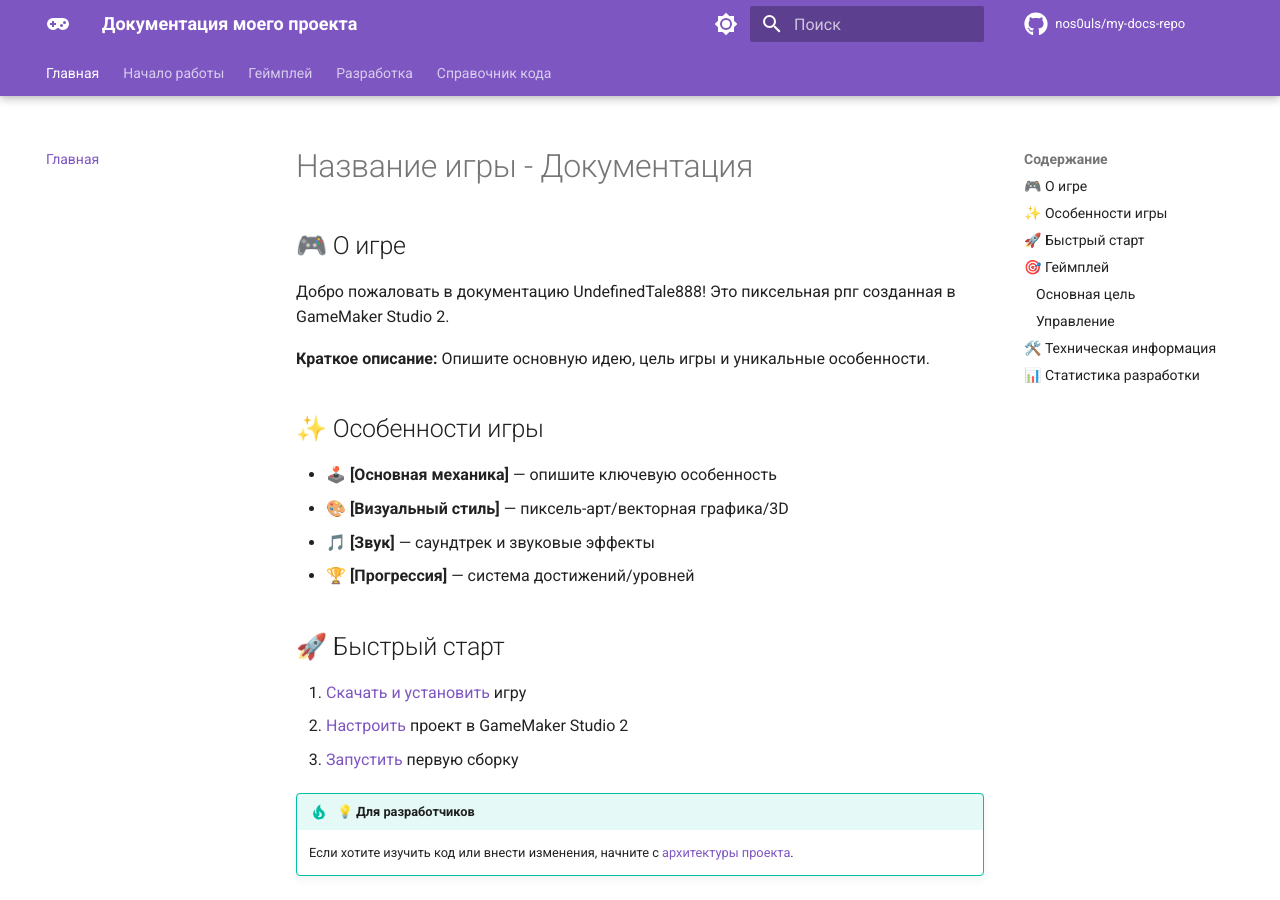
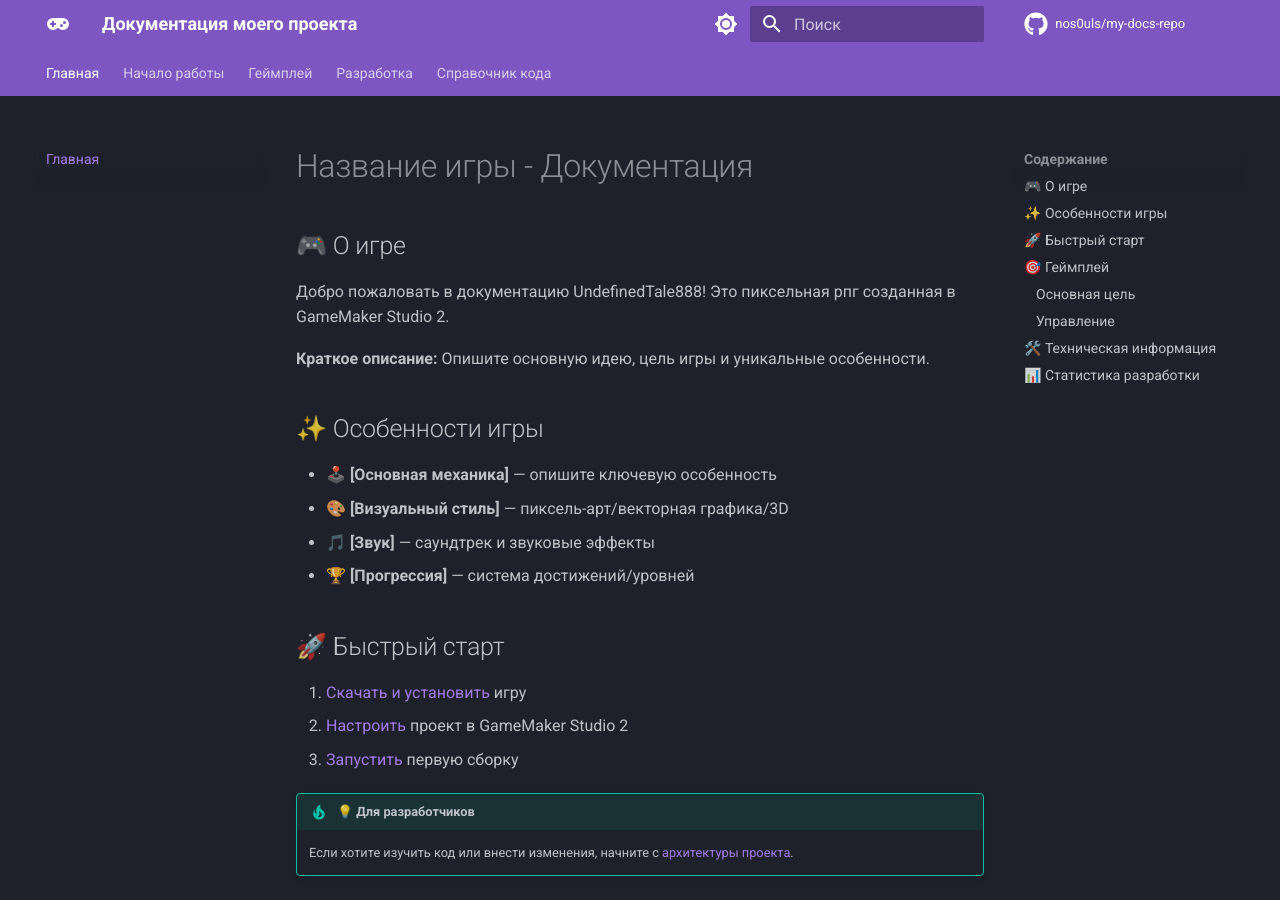
Before and after one commit to nos0uls/Undefined-documentation, an MkDocs documentation site: the page built from docs/index.md, in a window 1280 px wide and 900 px high. Built offline with MkDocs 1.6.1 and Material for MkDocs 9.7.7, drawn with Linux system fonts in a browser that asks for light colours; comment, search, counter and statistics services are not loaded.

Commit message:
Update mkdocs.yml

```diff
--- a/mkdocs.yml
+++ b/mkdocs.yml
@@ -1,97 +1,74 @@
-# Основная информация о сайте
 site_name: Документация моего проекта
-site_url: https://nos0uls.github.io/my-docs-repo/  # ЗАМЕНИТЕ на свой URL
-site_author: n0souls  # ЗАМЕНИТЕ на свое имя
+site_url: https://nos0uls.github.io/Undefined-documentation
+site_author: n0souls
 site_description: Подробная документация проекта
 
-# Настройки репозитория
-repo_name: nos0uls/my-docs-repo  # ЗАМЕНИТЕ на свой репозиторий
-repo_url: https://github.com/nos0uls/my-docs-repo  # ЗАМЕНИТЕ на свой URL
+repo_name: nos0uls/my-docs-repo
+repo_url: https://github.com/nos0uls/Undefined-documentation
 edit_uri: edit/main/docs/
 
-# Навигация сайта
 nav:
   - Главная: index.md
   - Начало работы:
-    - Установка и запуск: getting-started/installation.md
-    - Настройка проекта: getting-started/setup.md
-    - Первый запуск: getting-started/first-run.md
+      - Установка и запуск: getting-started/installation.md
+      - Настройка проекта: getting-started/setup.md
+      - Первый запуск: getting-started/first-run.md
   - Геймплей:
-    - Обзор игры: gameplay/overview.md
-    - Управление: gameplay/controls.md
-    - Игровые механики: gameplay/mechanics.md
+      - Обзор игры: gameplay/overview.md
+      - Управление: gameplay/controls.md
+      - Игровые механики: gameplay/mechanics.md
   - Разработка:
-    - Архитектура проекта: development/architecture.md
-    - Объекты и спрайты: development/objects.md
-    - Комнаты и уровни: development/rooms.md
+      - Архитектура проекта: development/architecture.md
+      - Объекты и спрайты: development/objects.md
+      - Комнаты и уровни: development/rooms.md
   - Справочник кода:
-    - GML скрипты: code-reference/gml-scripts.md
-    - События объектов: code-reference/events.md
-    - Функции: code-reference/functions.md
+      - GML скрипты: code-reference/gml-scripts.md
+      - События объектов: code-reference/events.md
+      - Функции: code-reference/functions.md
 
-
-# Настройка темы
 theme:
   name: material
   language: ru
-
-  # Основные функции
   features:
-    - navigation.tabs              # Вкладки в навигации
-    - navigation.sections          # Разделы в навигации
-    - navigation.tabs.sticky       # Закрепленные вкладки
-    - navigation.sections          # Разделы в навигации
-    - navigation.expand            # Раскрытие навигации
-    - navigation.path              # Путь навигации
-    - navigation.top               # Кнопка "Наверх"
-    - navigation.tracking          # Отслеживание URL
-    - search.highlight             # Подсветка в поиске
-    - search.share                # Поделиться поиском
-    - search.share                 # Поделиться поиском
-    - search.suggest               # Предложения в поиске
-    - content.code.copy            # Кнопка копирования кода
-    - content.code.annotate        # Аннотации в коде
-    - content.tooltips             # Всплывающие подсказки
-    - content.tabs.link            # Связанные вкладки
-
-  # Палитра с переключателем тем (ВАЖНО!)
+    - navigation.tabs
+    - navigation.sections
+    - navigation.expand
+    - navigation.top
+    - navigation.tracking
+    - search.highlight
+    - search.share
+    - search.suggest
+    - content.code.copy
+    - content.code.annotate
+    - content.tooltips
   palette:
-    # Светлая тема
-    - scheme: default
+    - scheme: slate       # по умолчанию тёмная тема
       primary: deep purple
       accent: purple
       toggle:
         icon: material/brightness-7
-        name: Переключить на темную тему
-
-    # Темная тема
-    - scheme: slate
+        name: Переключить на светлую тему
+    - scheme: default     # светлая (альтернатива)
       primary: deep purple
       accent: purple
       toggle:
         icon: material/brightness-4
-        name: Переключить на светлую тему
-
-  # Иконки для игровой тематики
+        name: Переключить на тёмную тему
   icon:
     logo: material/gamepad-variant
     repo: fontawesome/brands/github
     edit: material/pencil
     view: material/eye
-
-  # Дополнительные настройки
   font:
     text: Roboto
     code: Roboto Mono
 
-# Дополнительные CSS и JavaScript
 extra_css:
   - assets/stylesheets/extra.css
 
 extra_javascript:
   - https://cdnjs.cloudflare.com/ajax/libs/mathjax/3.2.0/es5/tex-mml-chtml.min.js
 
-# Расширения Markdown с поддержкой GML
 markdown_extensions:
   - abbr
   - admonition
@@ -116,7 +93,6 @@
       line_spans: __span
       pygments_lang_class: true
       use_pygments: true
-      # Добавляем поддержку GML синтаксиса
       extend_pygments_lang:
         - name: gml
           lang: javascript
@@ -137,7 +113,6 @@
       custom_checkbox: true
   - pymdownx.tilde
 
-# Плагины
 plugins:
   - search:
       lang: ru
@@ -148,7 +123,6 @@
   - minify:
       minify_html: true
 
-# Дополнительная информация
 extra:
   social:
     - icon: fontawesome/brands/github
@@ -156,5 +130,4 @@
     - icon: fontawesome/brands/telegram
       link: https://telegram.org/n0souls
 
-# Copyright
 copyright: Copyright &copy; 2025 n0souls
```
